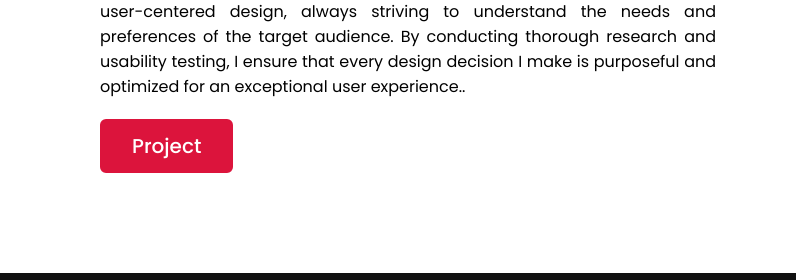
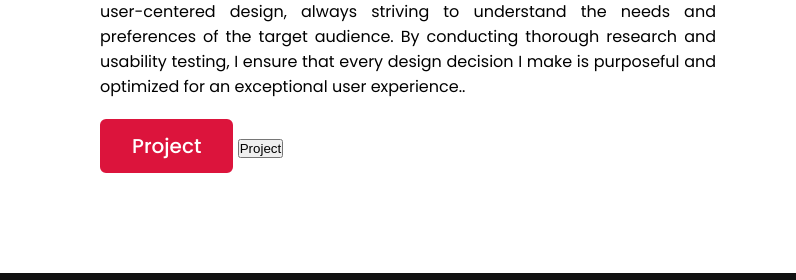
Before and after one commit to unknown-paswan/RedHat.GT, a plain HTML site: page index.html in a window 1280 px wide. Shown: the part 1300-1580 px from the top of the page, 484-1280 px from the left. Drawn offline with nearby package versions, Linux system fonts and the light colour scheme.

Commit message:
Update index.html

```diff
--- a/index.html
+++ b/index.html
@@ -59,6 +59,8 @@
                     <div class="text">I'm UNKNOWN_PASWAN and I'm a <span class="typing-2"></span></div>
                     <p>"Hello! I'm UNKNOWN_PASWAN, a passionate and creative individual with a love for all things related to technology and design. I thrive in the world of web design and development, where I get to combine my artistic skills with my technical expertise to create visually appealing and user-friendly websites. With a solid foundation in HTML, CSS, and JavaScript, I enjoy crafting elegant and responsive designs that not only captivate users but also provide a seamless browsing experience across different devices and screen sizes. I believe that a well-designed website is not only visually appealing but also intuitive and easy to navigate.  I am deeply committed to user-centered design, always striving to understand the needs and preferences of the target audience. By conducting thorough research and usability testing, I ensure that every design decision I make is purposeful and optimized for an exceptional user experience..</p>
                     <a href="#" download>Project</a>
+                    <button id="projectButton">Project</button>
+
                 </div>
                 </div>
             </div>
```
